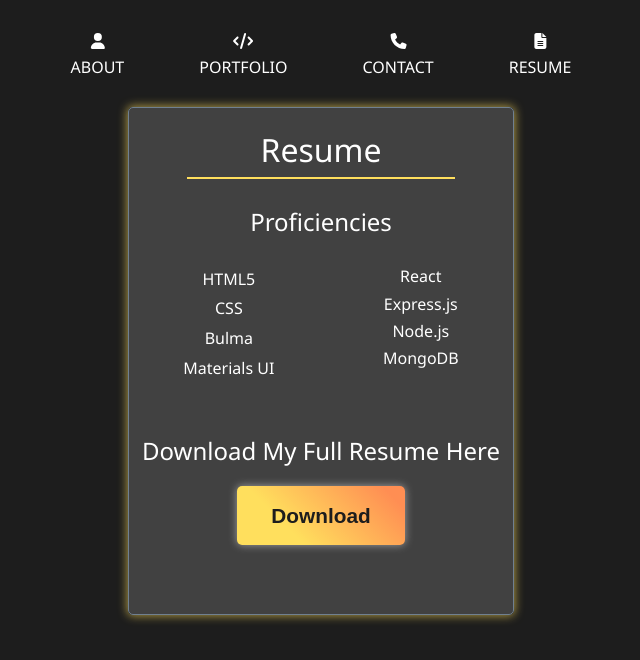
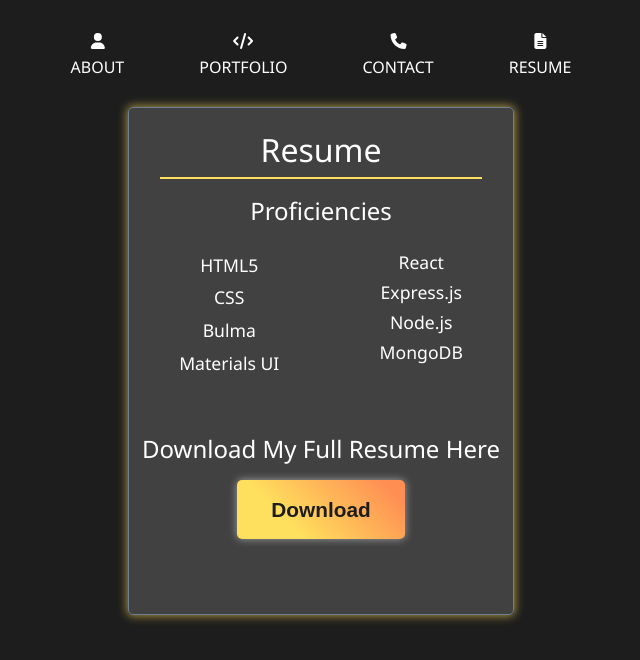
Before and after one commit to MackenzieJoyce/Portfolio, a React (Create React App) app: page /resume in a window 1280 px wide. Shown: the top 660 px of the page, without its empty margins (319-959 px from the left). Built offline with nearby package versions, Linux system fonts and the light colour scheme.

Commit message:
style resume square, match the margin stylings on the contact and resume bottom borders

```diff
--- a/src/pages/Contact.js
+++ b/src/pages/Contact.js
@@ -10,7 +10,7 @@
 
 const styles = {
   title: {
-    margin: '0 10% 10% 10%'
+    margin: '0 8%'
   },
   list: {
     display: 'flex',
@@ -27,13 +27,14 @@
     lineHeight: '1.7rem',
   },
   emailMe: {
+    marginTop: '5%',
     fontSize: '1.5rem'
   },
   icons: {
     fontSize: '2.4rem',
     marginBottom: '5%',
   },
-  leftAndRight: {
+  ul: {
     display: 'flex',
     justifyContent: 'space-around',
   }
@@ -49,7 +50,7 @@
             <div style={styles.emailMe}>
               <Link to="/contact/email">Email Me!</Link>
             </div>
-            <ul style={styles.leftAndRight}>
+            <ul style={styles.ul}>
 
               <div>
               {/* ^ style={styles.sides} */}
--- a/src/pages/Resume.js
+++ b/src/pages/Resume.js
@@ -3,14 +3,16 @@
 
 const styles = {
   underlineSmaller: {
-    margin: '0 15%'
+    margin: '0 8%'
   },
   subTitle: {
-    margin: '8% 0 6% 0'
+    margin: '5% 0 5% 0'
   },
-  leftAndRight: {
+  ul: {
     width: '100%',
     marginBottom: '13%',
+    fontSize: '1.1rem',
+    // lineHeight: '1.7rem',
     display: 'flex',
     justifyContent: 'space-around',
   }
@@ -30,7 +32,7 @@
         Resume
       </h3>
       <h4 style={styles.subTitle}>Proficiencies</h4>
-      <ul style={styles.leftAndRight}>
+      <ul style={styles.ul}>
         <div>
           <li>HTML5</li>
           <li>CSS</li>
```
